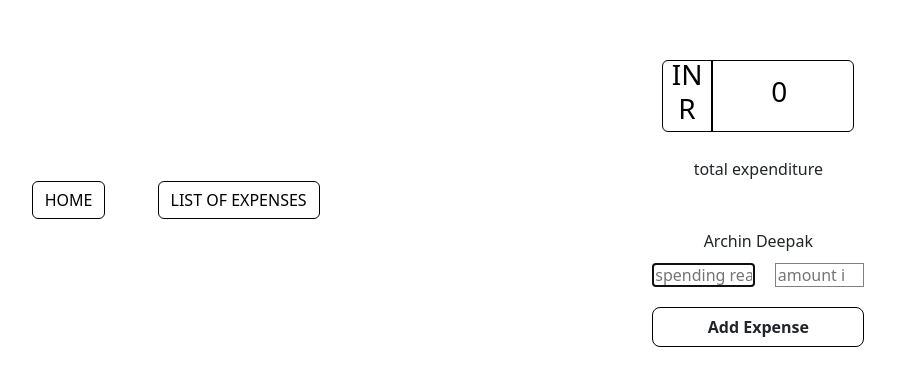
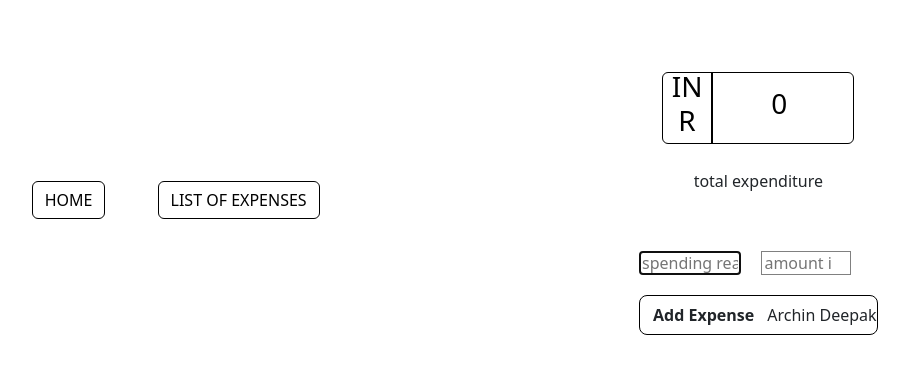
Before and after one commit to ArchinDeepakTV/expense-tracker, a React (Vite) app in the folder expenses/: page / in a window 1280 px wide. Shown: the part 204-590 px from the top of the page, without its empty margins (95-1004 px from the left). Built offline with nearby package versions, Linux system fonts and the light colour scheme; no server answers.

Commit message:
adding developer name

```diff
--- a/expenses/src/components/Form.jsx
+++ b/expenses/src/components/Form.jsx
@@ -74,6 +74,7 @@ export default function Form() {
         <button className="btn" type="submit">
           <b>Add Expense</b>
         </button>
+        <span>Archin Deepak</span>
       </div>
     </form>
   );
--- a/expenses/src/components/LandingPage.jsx
+++ b/expenses/src/components/LandingPage.jsx
@@ -40,7 +40,6 @@ export default function LandingPage() {
           <span>total expenditure</span>
           <br />
           <br />
-          <span>Archin Deepak</span>
           <Form />
         </div>
       </div>
```
